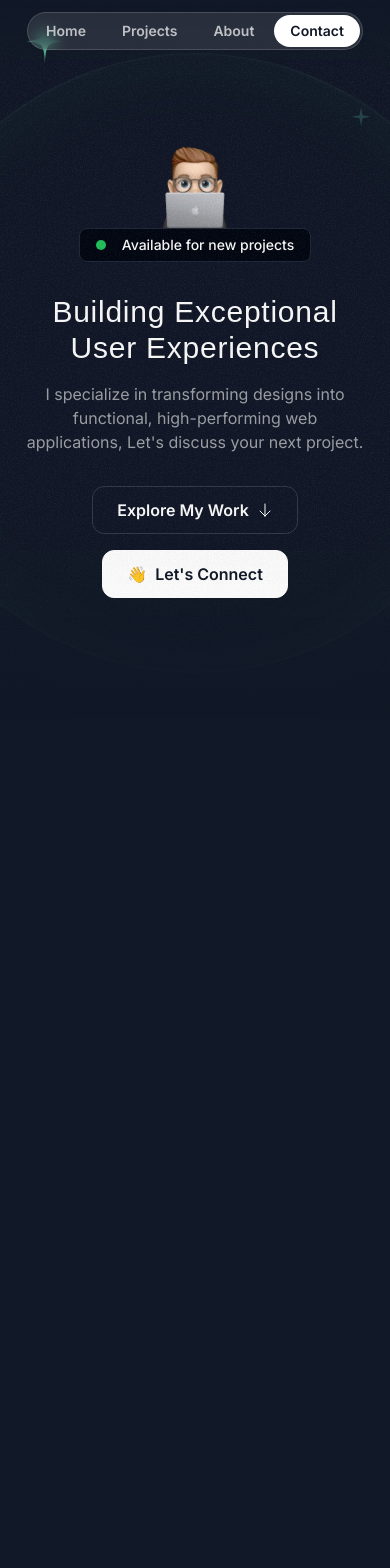
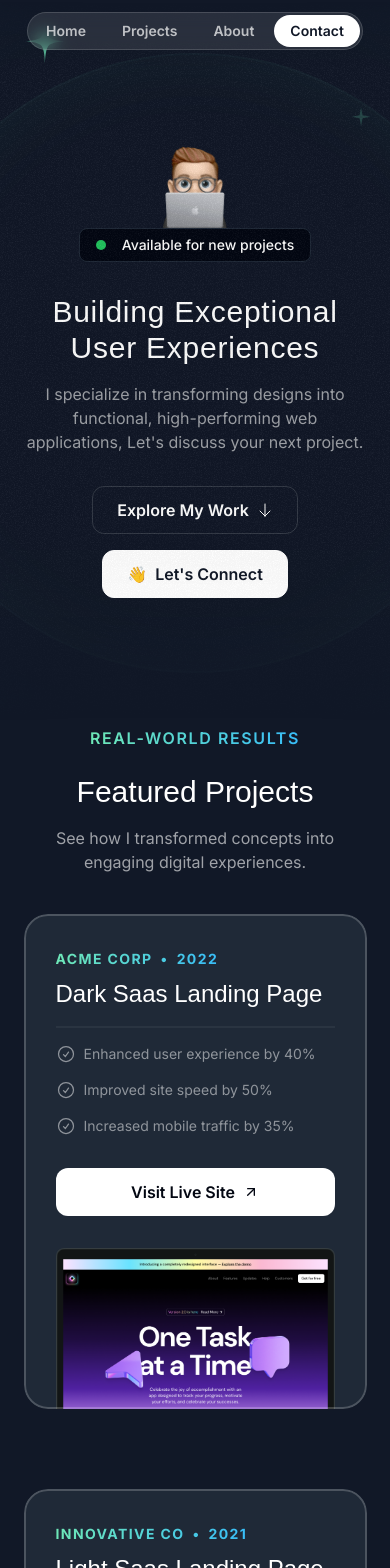
Before and after one commit to Sr-meraj/Portfolio, a Next.js app: page / in a window 390 px wide. Shown: the top 1568 px of the page. Before the commit the page ends 973 px from the top, so only its background shows below. Built offline with nearby package versions, Linux system fonts and the light colour scheme; a web font is replaced by a local one.

Commit message:
Completed the Project section

```diff
--- a/src/app/globals.css
+++ b/src/app/globals.css
@@ -6,9 +6,14 @@
   .nav-item {
     @apply px-4 py-1.5 rounded-full text-white/70 text-sm font-semibold hover:bg-white/10 hover:text-white transition duration-300;
   }
-}
-@layer base {
+
   .hero-ring {
     @apply absolute left-1/2 top-1/2 -translate-x-1/2 -translate-y-1/2 border-2 border-emerald-300/5 shadow-[0_0_80px_inset] shadow-emerald-300/5 inset-0 rounded-full;
   }
 }
+
+@layer utilities {
+  .container {
+    @apply lg:max-w-5xl;
+  }
+}
--- a/src/app/layout.tsx
+++ b/src/app/layout.tsx
@@ -11,8 +11,9 @@
 });
 
 export const metadata: Metadata = {
-  title: "My Portfolio",
-  description: "Created with the help of Frontend Tribe",
+  title: "Creative Web Developer Portfolio",
+  description:
+    "A showcase of innovative web projects and solutions crafted with precision, creativity, and a passion for modern web development. Built with expertise in Laravel and cutting-edge technologies.",
 };
 
 export default function RootLayout({
--- a/src/app/page.tsx
+++ b/src/app/page.tsx
@@ -1,10 +1,12 @@
 import { Header } from "@/sections/Header";
 import HeroSection from "@/sections/Hero";
+import { ProjectsSection } from "@/sections/Projects";
 export default function Home() {
   return (
     <div>
       <Header />
       <HeroSection />
+      <ProjectsSection />
     </div>
   );
 }
--- a/src/sections/Projects.tsx
+++ b/src/sections/Projects.tsx
@@ -1,7 +1,11 @@
+import aiStartupLandingPage from "@/assets/images/ai-startup-landing-page.png";
 import darkSaasLandingPage from "@/assets/images/dark-saas-landing-page.png";
+import grainImage from "@/assets/images/grain.jpg";
 import lightSaasLandingPage from "@/assets/images/light-saas-landing-page.png";
-import aiStartupLandingPage from "@/assets/images/ai-startup-landing-page.png";
+import Image from "next/image";
 
+import ArrowUpRightIcon from "@/assets/icons/arrow-up-right.svg";
+import CheckIcon from "@/assets/icons/check-circle.svg";
 const portfolioProjects = [
   {
     company: "Acme Corp",
@@ -42,5 +46,78 @@
 ];
 
 export const ProjectsSection = () => {
-  return <div>Projects Section</div>;
+  return (
+    <section className="pb-16 lg:py-24">
+      <div className="container">
+        <div className="flex justify-center">
+          <p className="uppercase font-semibold tracking-widest bg-gradient-to-r from-emerald-300 to-sky-400  text-center text-transparent bg-clip-text">
+            Real-world Results
+          </p>
+        </div>
+        <h2 className="font-serif text-3xl md:text-5xl text-center mt-6">
+          Featured Projects
+        </h2>
+        <p className="text-center md:text-lg lg:text-xl max-w-md mx-auto text-white/60 mt-4">
+          See how I transformed concepts into engaging digital experiences.
+        </p>
+
+        <div className="flex flex-col mt-10 md:mt-20 gap-20">
+          {portfolioProjects.map((project) => (
+            <div
+              key={project.title}
+              className={
+                "bg-gray-800 rounded-3xl relative  z-0 after:z-10  after:content-[''] after:absolute after:inset-0 overflow-hidden after:outline after:outline-2 after:-outline-offset-2 after:rounded-3xl after:outline-white/20 px-8 pt-8 md:pt-12 md:px-10 lg:pt-16 lg:px-20 after:pointer-events-none"
+              }
+            >
+              <div
+                className="absolute inset-0 opacity-5 -z-10"
+                style={{
+                  backgroudImage: `url(${grainImage.src})`,
+                }}
+              ></div>
+              <div className="lg:grid lg:grid-cols-2 lg:gap-16">
+                <div className="lg:pb-16">
+                  <div className="bg-gradient-to-r from-emerald-300 to-sky-400 inline-flex font-bold gap-2 uppercase tracking-widest text-sm bg-clip-text text-transparent">
+                    <span>{project.company}</span>
+                    <span>&bull;</span>
+                    <span>{project.year}</span>
+                  </div>
+
+                  <h3 className="font-serif text-2xl md:text-4xl mt-2 md:mt-5">
+                    {project.title}
+                  </h3>
+                  <hr className="border-t-2 border-white/5 mt-4 md:mt-5" />
+                  <ul className="flex flex-col gap-4 mt-4 md:mt-5">
+                    {project.results.map((result) => (
+                      <li
+                        key={result.title}
+                        className="flex gap-2 text-sm md:text-base text-white/50"
+                      >
+                        <CheckIcon className="size-5 md:size-6" />
+                        <span>{result.title}</span>
+                      </li>
+                    ))}
+                  </ul>
+                  <a href={project.link}>
+                    <button className="bg-white text-gray-950 h-12 w-full md:w-auto rounded-xl font-semibold inline-flex justify-center items-center gap-2 mt-8 px-6">
+                      <span> Visit Live Site </span>
+                      <ArrowUpRightIcon className="size-4" />
+                    </button>
+                  </a>
+                </div>
+
+                <div className="relative">
+                  <Image
+                    className="mt-8 -mb-4 md:-mb-0 lg:mt-0 lg:absolute lg:h-full lg:w-auto lg:max-w-none"
+                    src={project.image}
+                    alt={project.title}
+                  />
+                </div>
+              </div>
+            </div>
+          ))}
+        </div>
+      </div>
+    </section>
+  );
 };
```
